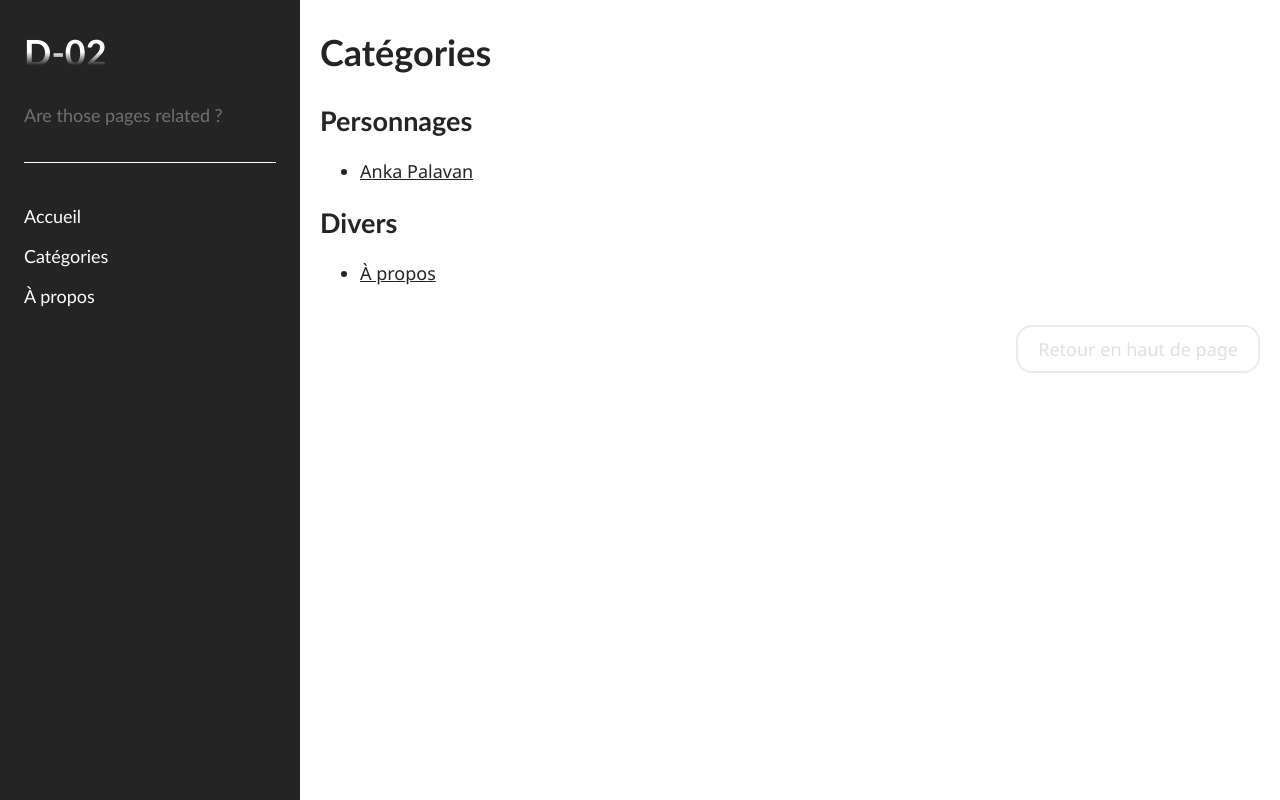
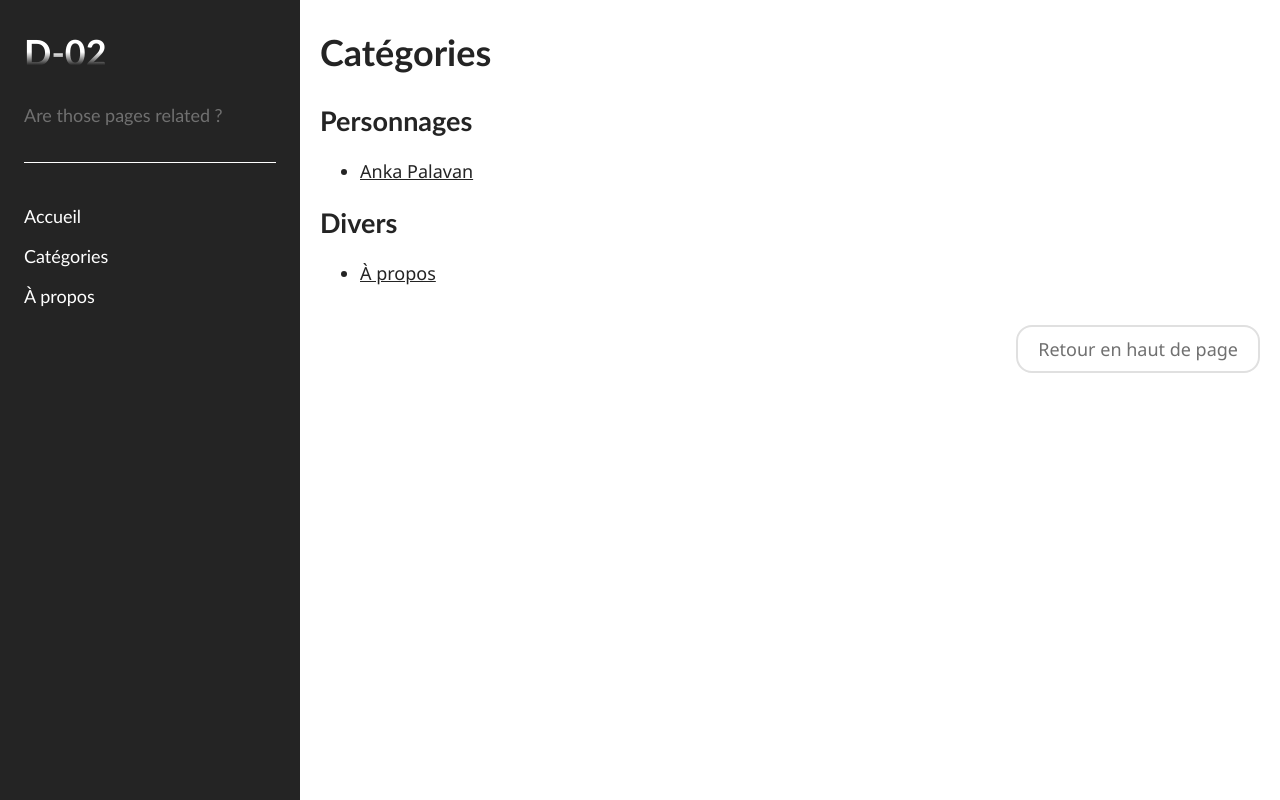
Before and after one commit to a-nka/a-nka.github.io, a plain HTML site: page categories.html in a window 1280 px wide. Drawn offline with Linux system fonts and the light colour scheme.

Commit message:
Style fixed ?

```diff
--- a/style/main.css
+++ b/style/main.css
@@ -63,10 +63,10 @@ footer a {
 
     border-radius: 16px;
     padding: 10px 20px;
-    border: 2px solid var(--main-s-em-background-color);
+    border: 2px solid var(--main-m-em-background-color);
 
     background-color: var(--main-background-color);
-    color: var(--main-m-em-background-color);
+    color: var(--main-h-em-background-color);
 
     transition: background-color 0.3s, color 0.3s;
 }
@@ -74,7 +74,7 @@ footer a {
 .footer-link:hover {
     text-decoration: none;
     background-color: var(--main-m-em-background-color);
-    color: var(--main-h-em-background-color);
+    color: var(--light-purple);
 }
 
 /* Main */
```
